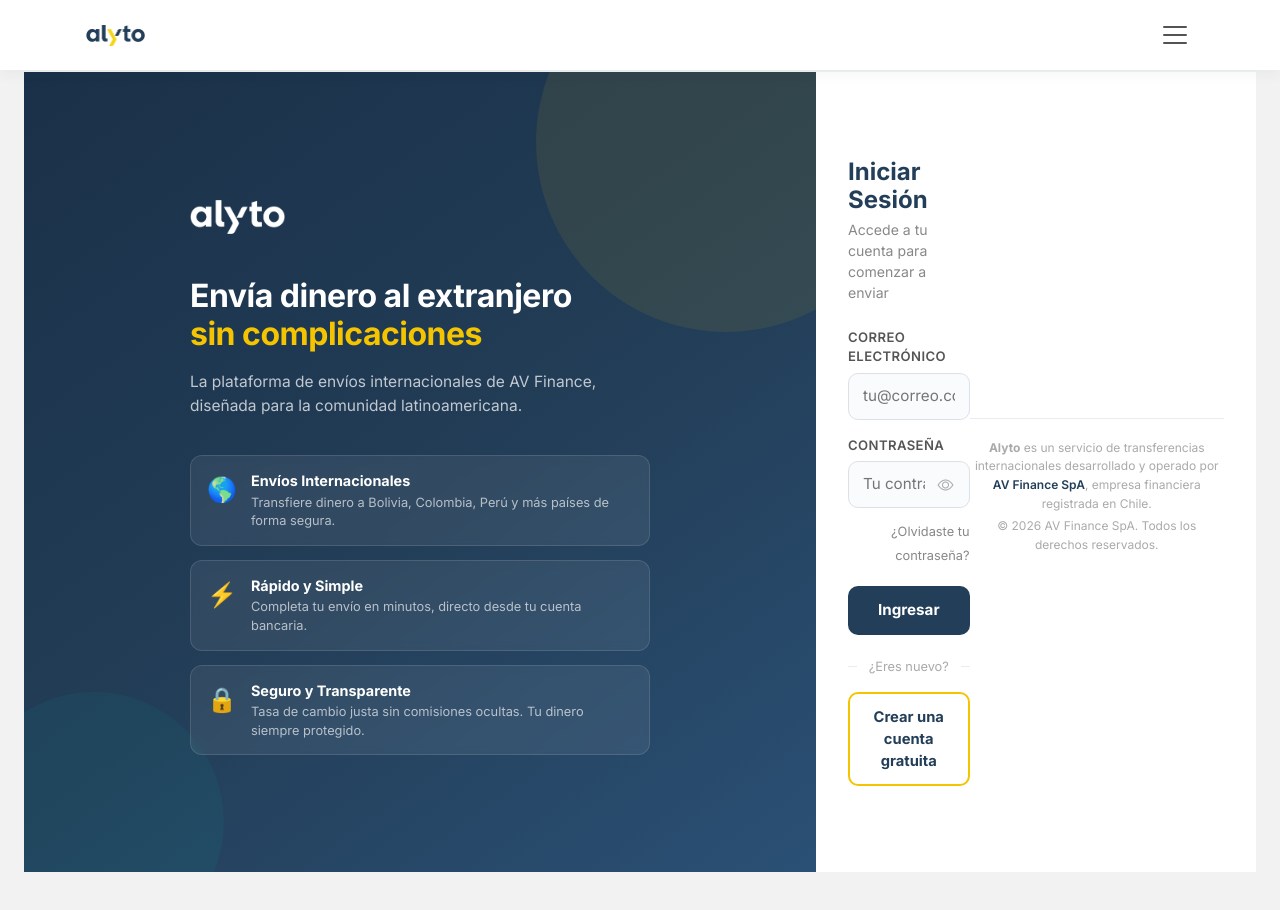
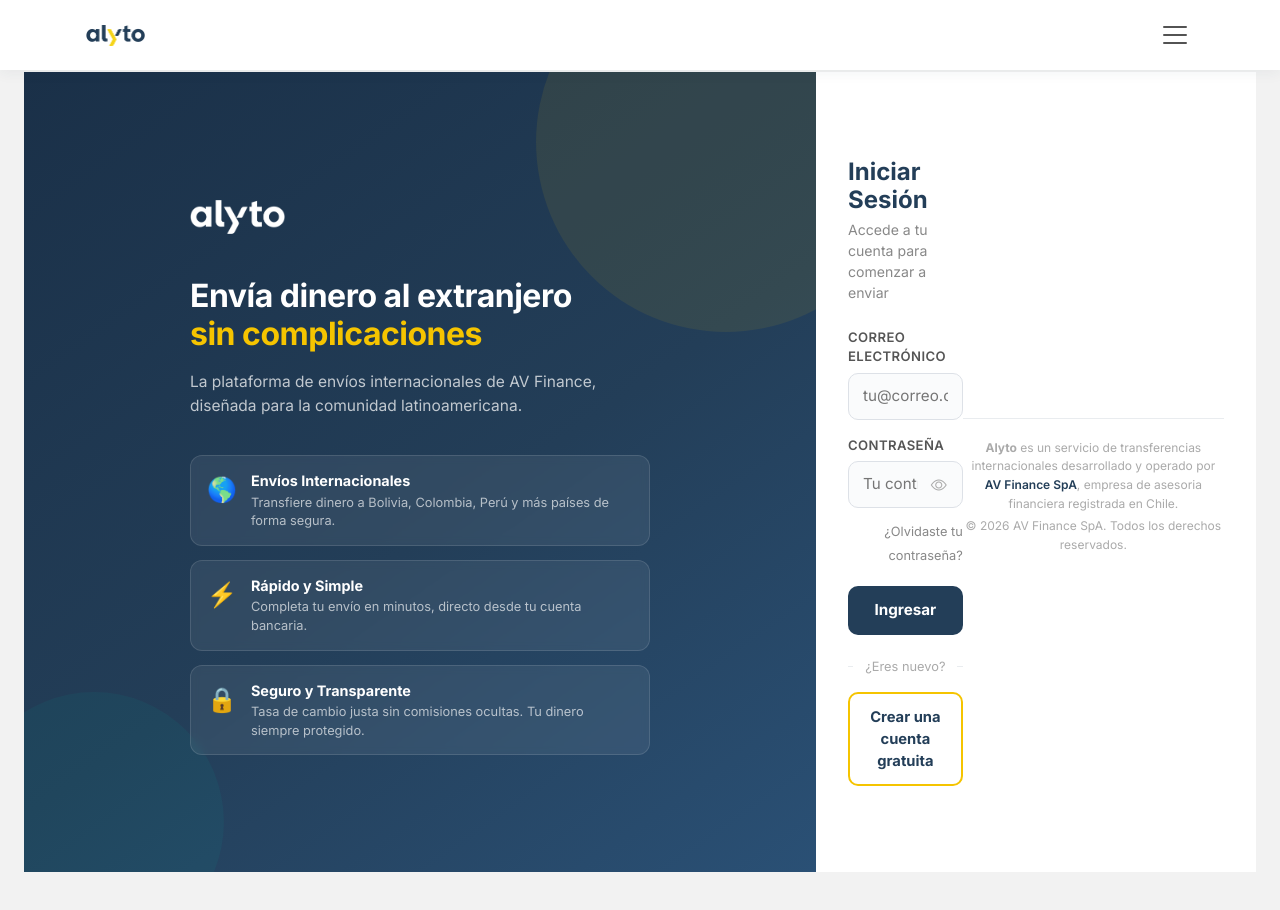
Before and after one commit to AlvaroValdez/avf-vita-fe10, a React (Vite) app: page /login in a window 1280 px wide. Shown: the top 910 px of the page. Built offline with nearby package versions, Linux system fonts and the light colour scheme; no server answers.

Commit message:
footer descriptivo

```diff
--- a/src/pages/Landing.jsx
+++ b/src/pages/Landing.jsx
@@ -170,7 +170,7 @@
                         >
                             AV Finance SpA
                         </a>
-                        , empresa financiera registrada en Chile.
+                        , empresa de asesoria financiera registrada en Chile.
                     </p>
                     <p>© {new Date().getFullYear()} AV Finance SpA. Todos los derechos reservados.</p>
                 </footer>
```
